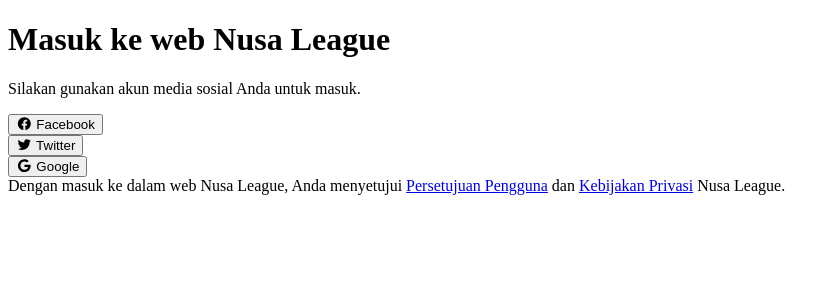
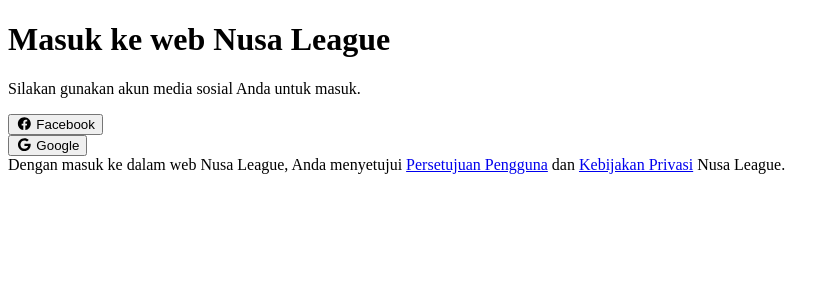
Before and after one commit to nusaleague/mutsu, a Next.js app: page /login in a window 1280 px wide. Shown: the top 300 px of the page, without its empty margins (0-840 px from the left). Built offline with nearby package versions, Linux system fonts and the light colour scheme.

Commit message:
Disable login via Twitter

```diff
--- a/components/LoginSocial/index.js
+++ b/components/LoginSocial/index.js
@@ -49,17 +49,19 @@
 
           <Container fluid>
             <Row>
-              <Col sm="4">
+              <Col sm="6">
                 <Button block className="btn-facebook" onClick={() => this.handleLogin('facebook')}>
                   <FontAwesomeIcon fixedWidth icon={['fab', 'facebook']}/> Facebook
                 </Button>
               </Col>
+              {/* Twitter di-disable dulu untuk sekarang.
               <Col sm="4">
                 <Button block className="btn-twitter" onClick={() => this.handleLogin('twitter')}>
                   <FontAwesomeIcon fixedWidth icon={['fab', 'twitter']}/> Twitter
                 </Button>
               </Col>
-              <Col sm="4">
+              */}
+              <Col sm="6">
                 <Button block className="btn-google" onClick={() => this.handleLogin('google')}>
                   <FontAwesomeIcon fixedWidth icon={['fab', 'google']}/> Google
                 </Button>
```
